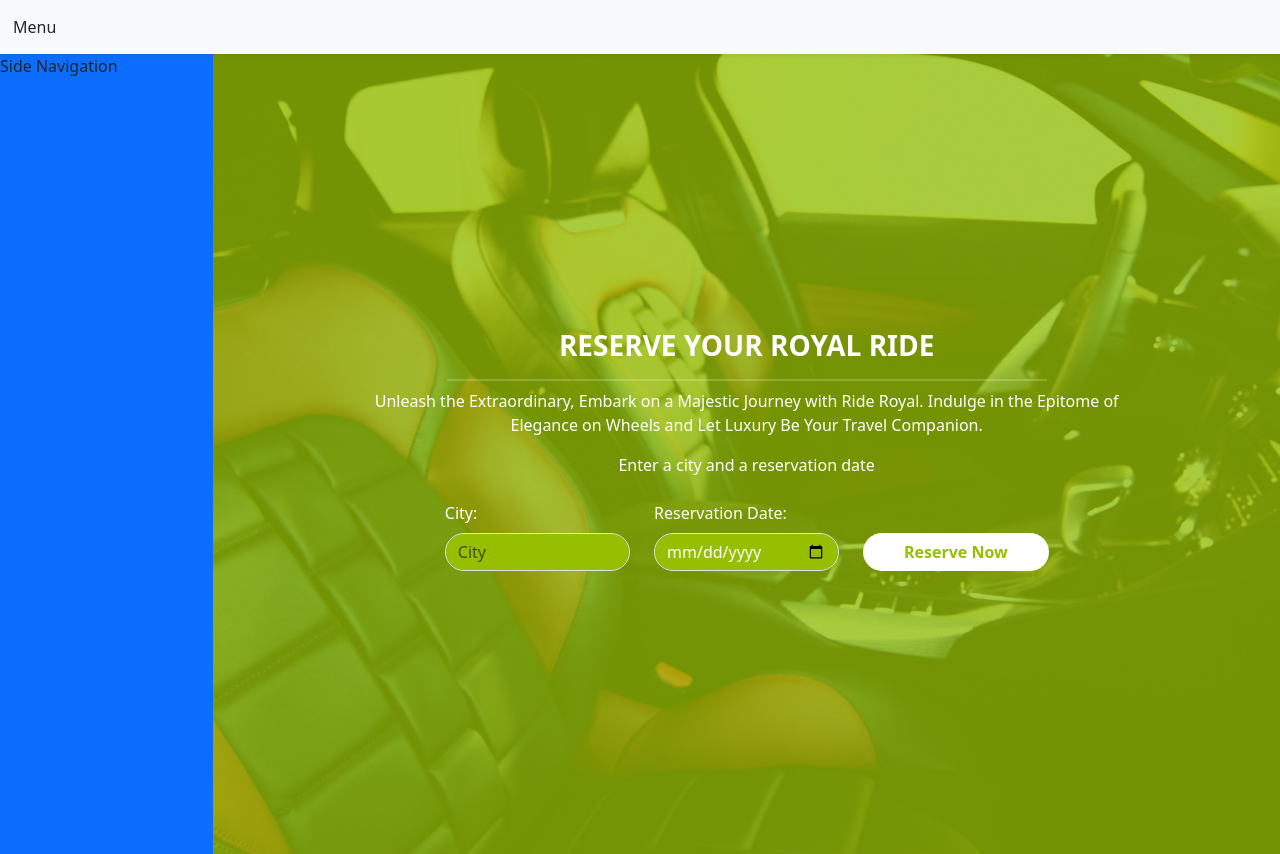
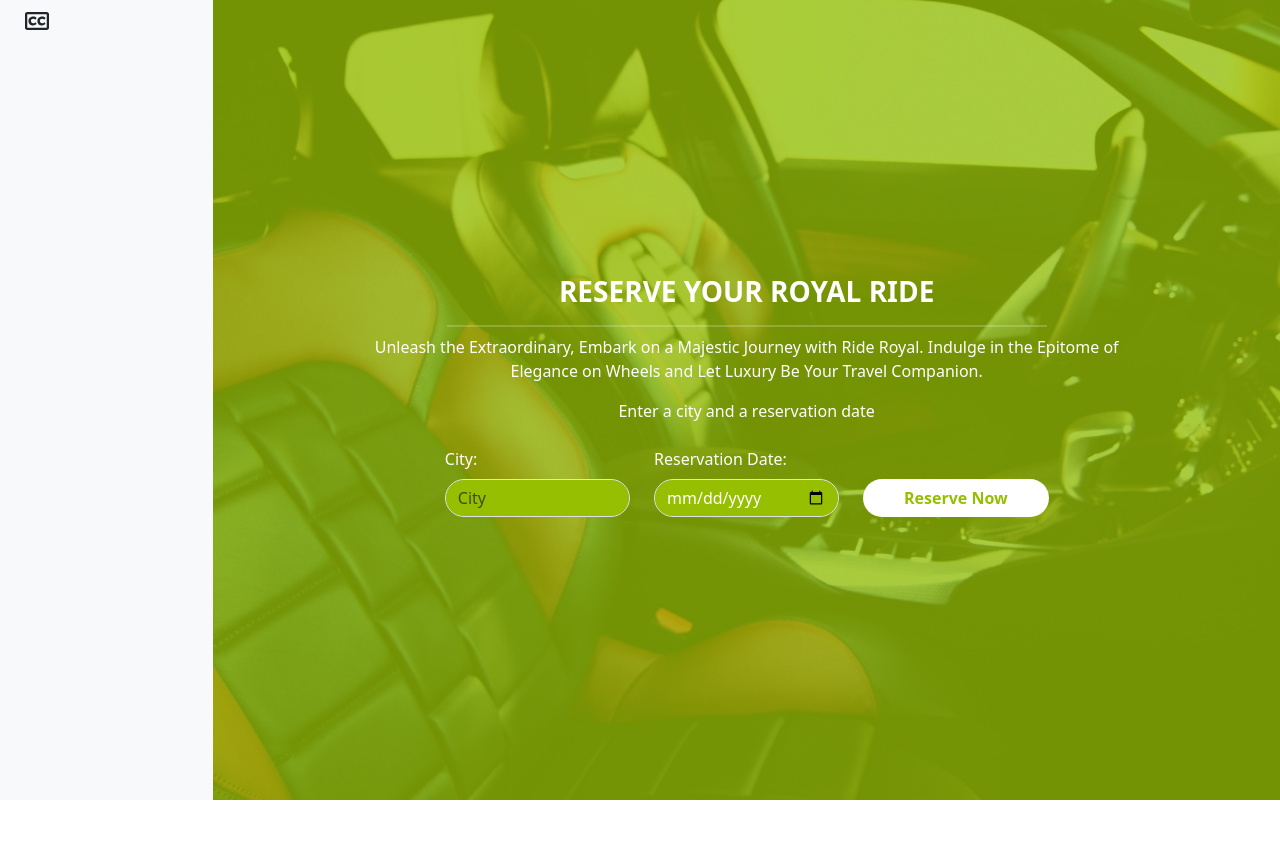
Before and after one commit to bernabasy/ride-royale-front-end, a React (Create React App) app: page / in a window 1280 px wide. After the commit the page ends 800 px from the top, so only its background shows below. Built offline with nearby package versions, Linux system fonts and the light colour scheme.

Commit message:
Refactor code to fit UI specifications

```diff
--- a/src/components/Layout/Layout.jsx
+++ b/src/components/Layout/Layout.jsx
@@ -1,27 +1,50 @@
-import React from 'react';
+import React, { useState } from 'react';
 import PropTypes from 'prop-types';
+import { FaBars, FaRegClosedCaptioning } from 'react-icons/fa';
 
 import style from './style.module.css';
 
-const Layout = ({ children }) => (
+const Layout = ({ children }) => {
+  const [sidebarVisible, setSidebarVisible] = useState(false);
+
+  const handleMenuClick = () => {
+    setSidebarVisible((sidebarVisible) => !sidebarVisible);
+  };
+
+  return (
     <section className="row gx-0">
       <nav className={`container-fluid navbar navbar-light bg-light shadow-sm ${style['status-bar']}`}>
+        <div className="row d-flex align-items-center justify-content-start">
+          <div className="col">
             <button
               type="button"
               className="btn"
+              onClick={handleMenuClick}
             >
-        Menu
+              <FaBars style={{ fontSize: '1.5rem' }} />
             </button>
+          </div>
+        </div>
       </nav>
-
-    <aside className={`col-md-2 bg-primary vh-100 ${style['aside-wrapper']}`}>
-      Side Navigation
+      <aside className={`col-md-2 bg-light container-fluid vh-100 ${sidebarVisible ? style['aside-visible'] : style['aside-hidden']}`}>
+        <div className="row d-flex align-items-center justify-content-start">
+          <div className="col">
+            <button
+              type="button"
+              className="btn"
+              onClick={handleMenuClick}
+            >
+              <FaRegClosedCaptioning style={{ fontSize: '1.5rem' }} />
+            </button>
+          </div>
+        </div>
       </aside>
       <div className="col-md-10">
         {children}
       </div>
     </section>
   );
+};
 
 Layout.propTypes = {
   children: PropTypes.element.isRequired,
--- a/src/components/Layout/style.module.css
+++ b/src/components/Layout/style.module.css
@@ -1,10 +1,30 @@
+.status-bar {
+  display: none;
+}
+
 @media screen and (max-width: 767px) {
-  .aside-wrapper {
+  .status-bar {
+    display: block;
+  }
+
+  .aside-hidden {
     position: absolute;
     top: 0;
     left: 0;
     z-index: 1;
-    transform: translateX(-100vw)
+    transform: translateX(-100%);
+    opacity: 0;
+  }
+
+  .aside-visible {
+    position: absolute;
+    top: 0;
+    left: 0;
+    z-index: 1;
+    opacity: 1;
+    transform: translateX(-20%);
+    transition: transform 0.3s ease-in-out 0s;
+    padding-left: 20%;
   }
 
   .status-bar {
```
Lines whose indentation alone changed are shown as unchanged.
